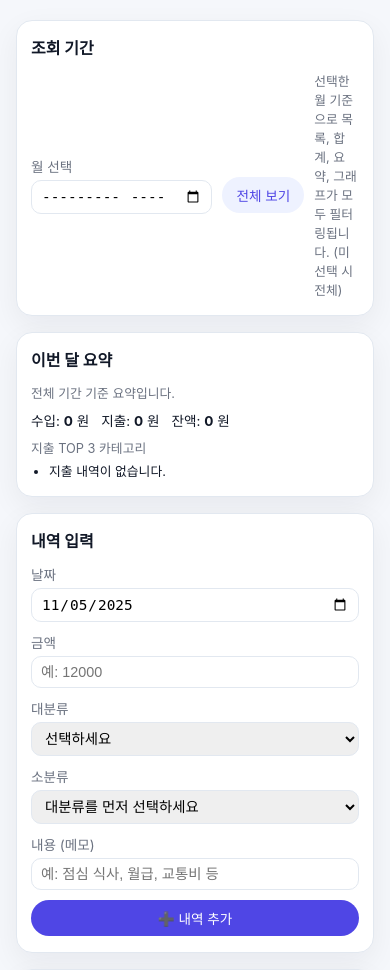
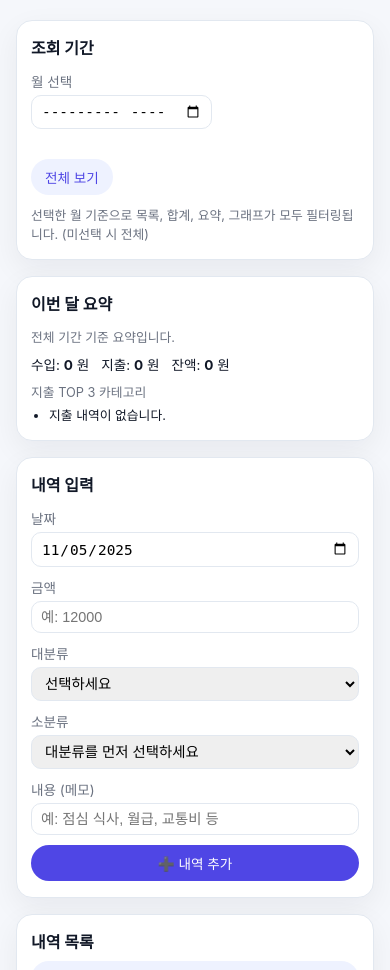
Before and after one commit to KimJunYoung0524/account-book, a Flask app: page / in a window 390 px wide. Shown: the part 239-1209 px from the top of the page. Run offline with Flask 3, Linux system fonts and the light colour scheme; data that the repository does not hold is empty.

Commit message:
fix: mobile UI layout for date input and month filter

```diff
--- a/templates/index.html
+++ b/templates/index.html
@@ -189,7 +189,10 @@
             max-width: 100%;
             outline: none;
         }
-
+       input[type="date"] {
+       -webkit-appearance: none;
+       appearance: none;
+}
         input:focus,
         select:focus {
             border-color: var(--accent);
@@ -418,6 +421,11 @@
                 align-items: flex-start;
                 gap: 4px;
             }
+ .filter-row {
+        flex-direction: column;
+        align-items: flex-start;
+    }
+}
         }
     </style>
 </head>
```
